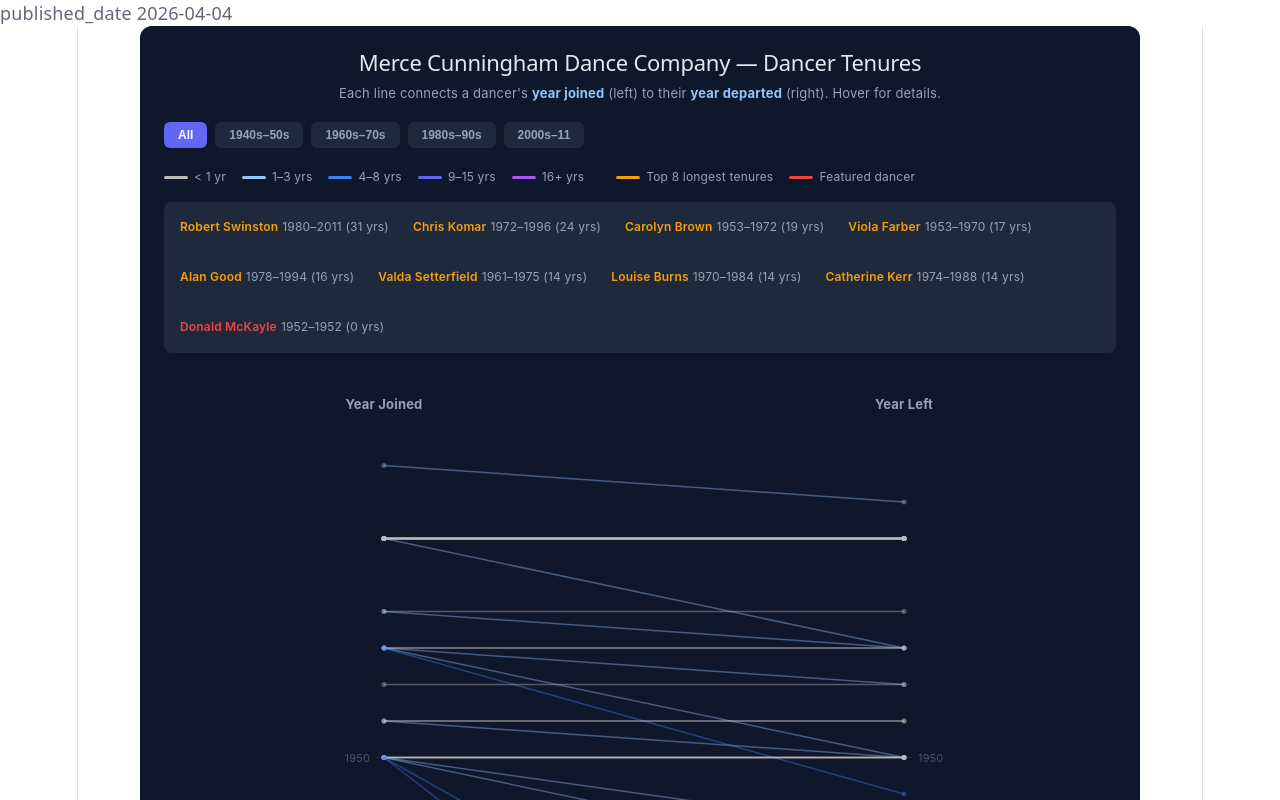
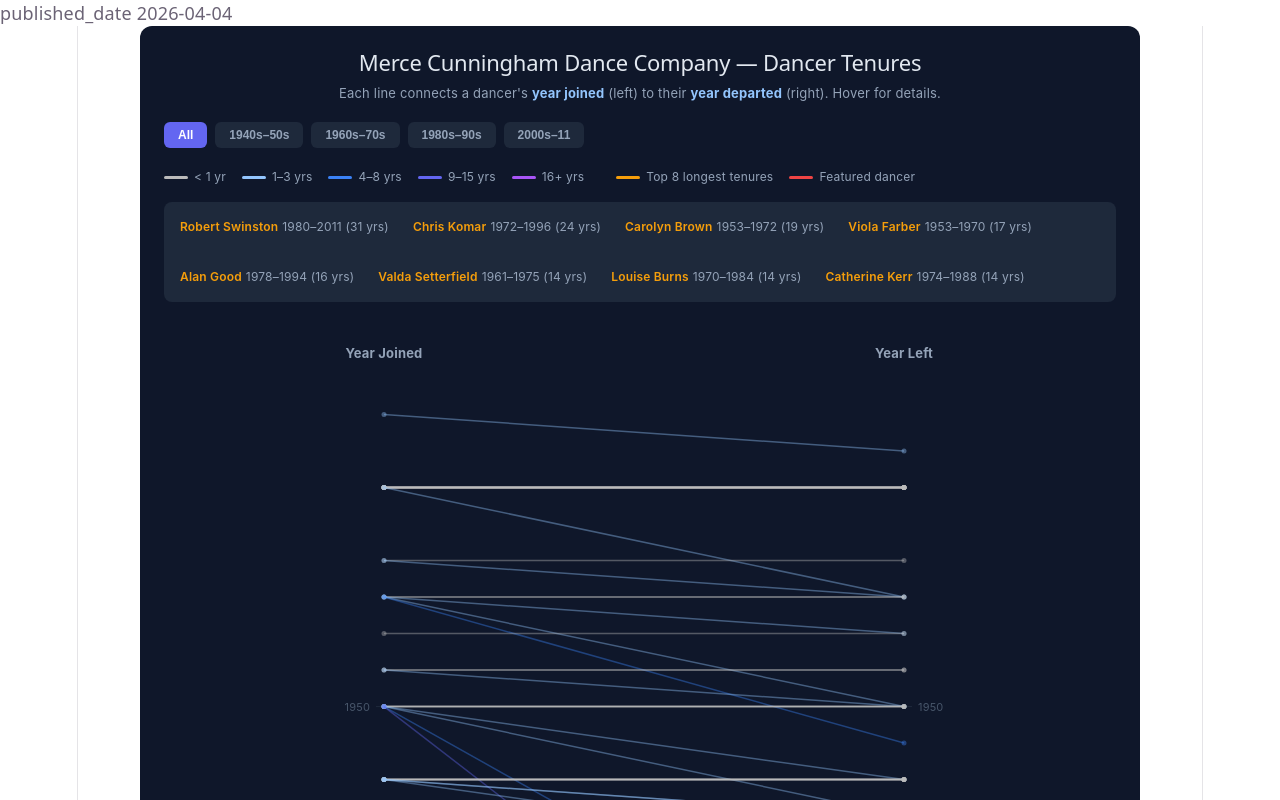
Before and after one commit to unguisdraconis/cunningham-slope, a React (Vite) app: page / in a window 1280 px wide. Shown: the top 800 px of the page. Built offline with nearby package versions, Linux system fonts and the light colour scheme.

Commit message:
modified:   src/SlopeChart.tsx

```diff
--- a/src/SlopeChart.tsx
+++ b/src/SlopeChart.tsx
@@ -177,7 +177,12 @@
 
 // ─── Highlight config ────────────────────────────────────────────────────────
 const TENURE_HIGHLIGHT_COUNT = 8;
-const MANUAL_HIGHLIGHTS = ["Donald McKayle"];
+const MANUAL_HIGHLIGHTS: { name: string; url?: string }[] = [
+  {
+    name: "Donald McKayle",
+    url: "https://ailey.org/people/donald-mckayle",
+  },
+];
 const HIGHLIGHT_COLOR_TENURE = "#f59e0b";
 const HIGHLIGHT_COLOR_MANUAL = "#ef4444";
 
```
